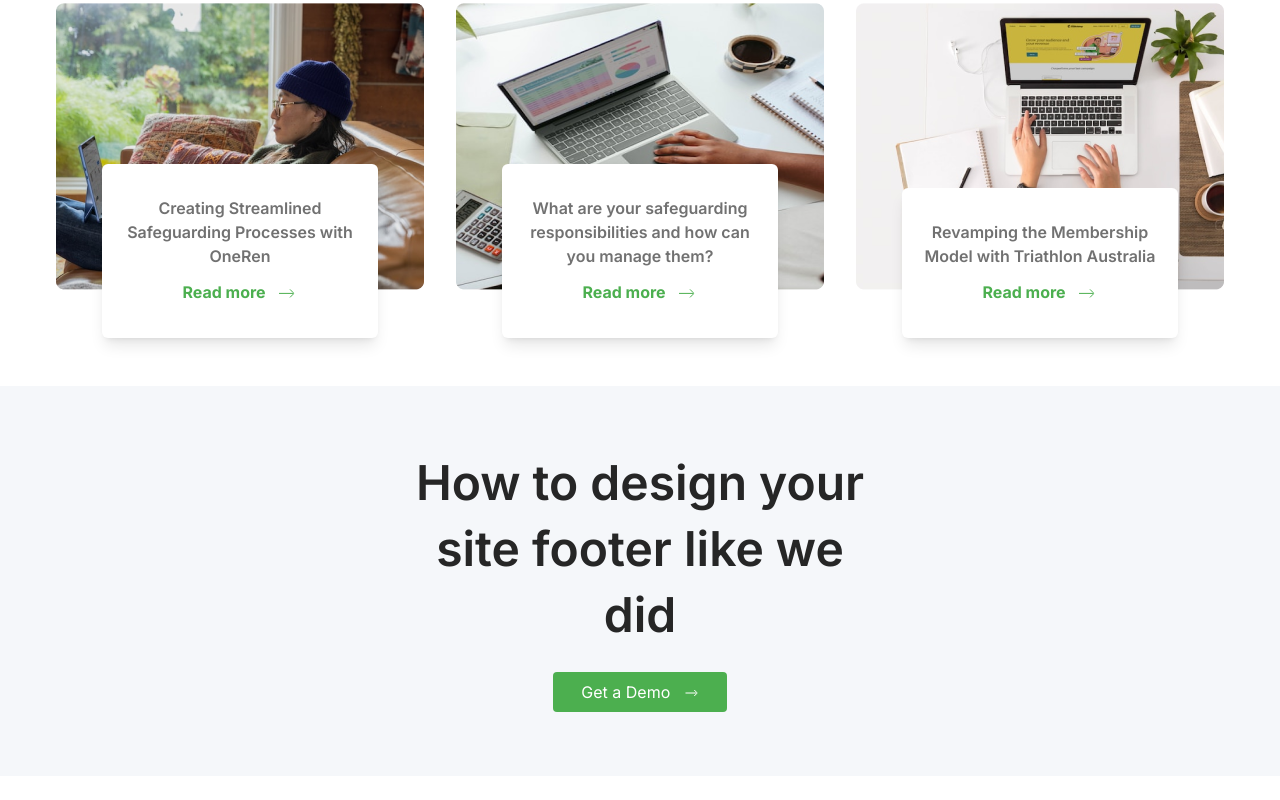
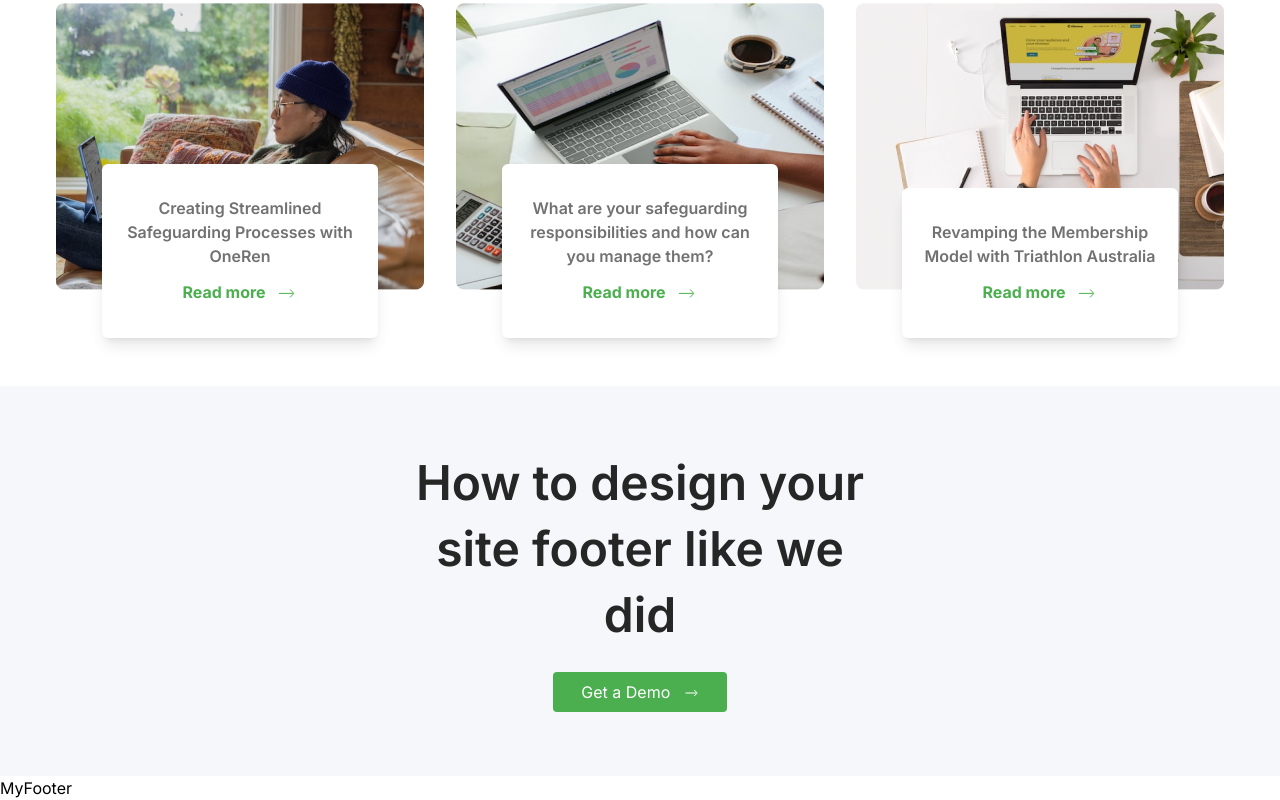
Before and after one commit to septianadip17/slicing-exercise-part4, a React (Vite) app: page / in a window 1280 px wide. Shown: the part 3743-4543 px from the top of the page. Before the commit the page ends 4519 px from the top, so only its background shows below. Built offline with nearby package versions, Linux system fonts and the light colour scheme.

Commit message:
my footer added

```diff
--- a/src/App.jsx
+++ b/src/App.jsx
@@ -2,6 +2,7 @@ import "./App.css";
 import About from "./components/About";
 import Blog from "./components/Blog";
 import Home from "./components/Home";
+import MyFooter from "./components/MyFooter";
 import Navbar from "./components/Navbar";
 import Newsletter from "./components/Newsletter";
 import Products from "./components/Products";
@@ -17,6 +18,7 @@ function App() {
       <Products />
       <Blog />
       <Newsletter />
+      <MyFooter />
     </>
   );
 }
--- /dev/null
+++ b/src/components/MyFooter.jsx
@@ -0,0 +1,9 @@
+import React from 'react'
+
+const MyFooter = () => {
+  return (
+    <div>MyFooter</div>
+  )
+}
+
+export default MyFooter
```
